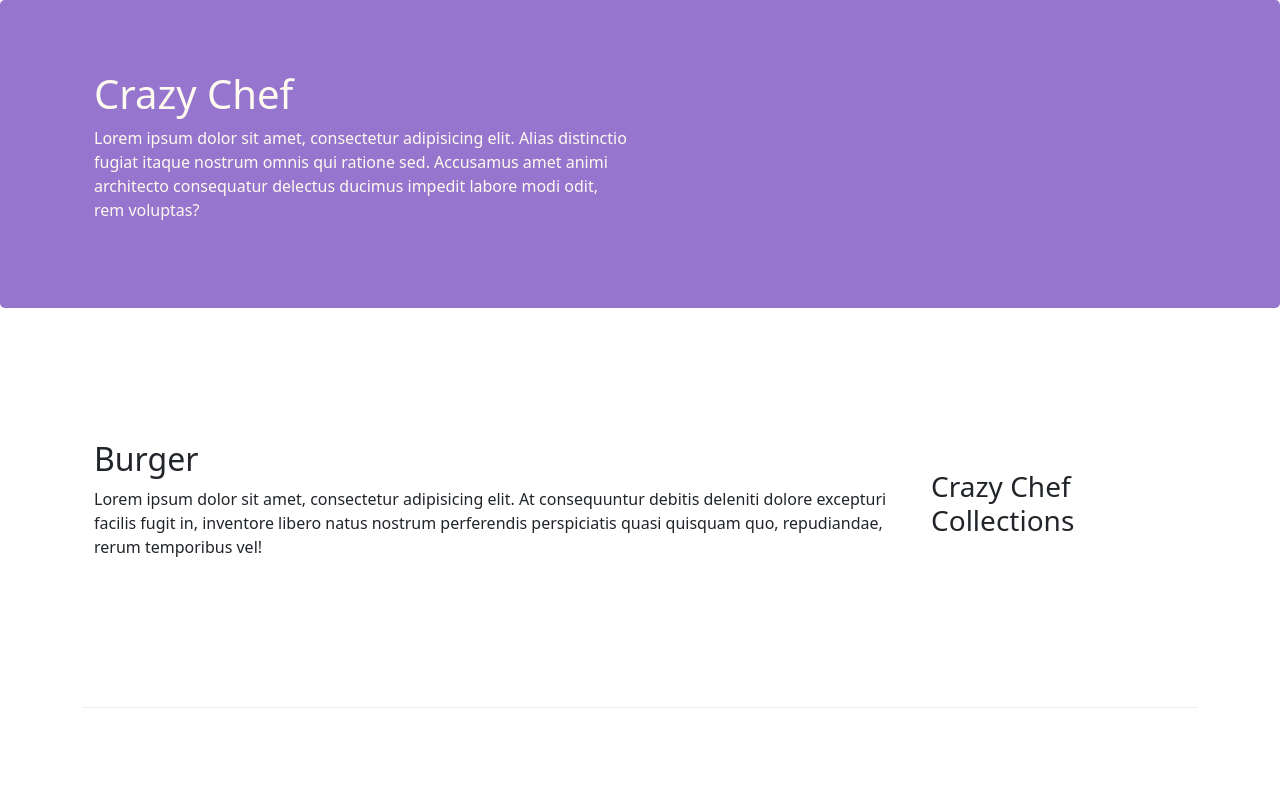
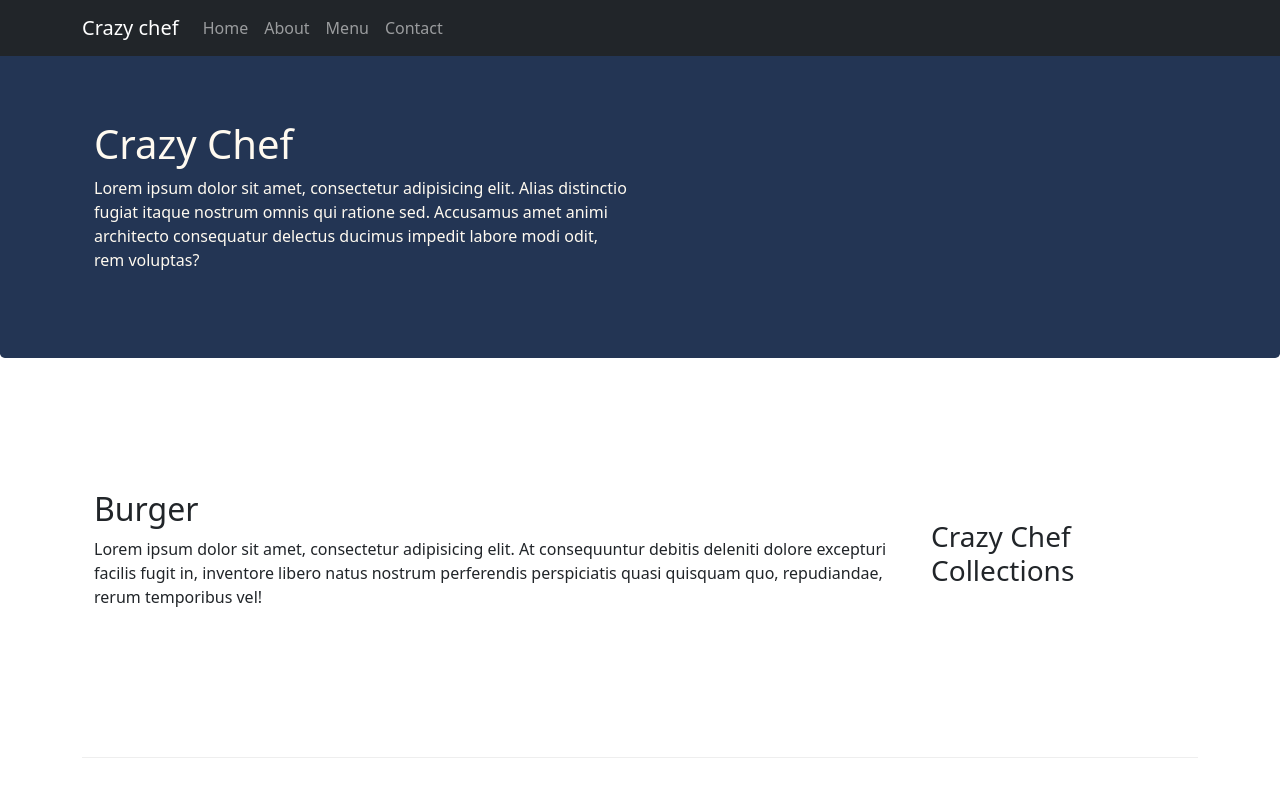
Before and after one commit to RFNshare/bootstrap5, a website: page index.html in a window 1280 px wide. Shown: the top 800 px of the page. Drawn offline with nearby package versions, Linux system fonts and the light colour scheme; files whose address does not match are found by name.

Commit message:
Navbar Added

```diff
--- a/css/styles.css
+++ b/css/styles.css
@@ -1,26 +1,31 @@
 .jumbotron {
-    background-color: #9575CD ;
-    color:floralwhite;
+    background-color: #233554;
+    color: floralwhite;
     padding: 70px 30px;
     margin-bottom: 2rem;
     border-radius: .3rem;
 }
 
 .row-content {
-    margin:0px auto;
+    margin: 0px auto;
     padding: 50px 0px 50px 0px;
     border-bottom: 1px ridge;
-    min-height:400px;
+    min-height: 400px;
 }
 
-.footer{
-    background-color: #D1C4E9;
-    margin:0px auto;
+.footer {
+    background-color: #a8b2d1;
+    margin: 0px auto;
     padding: 20px 0px 20px 0px;
 }
 
-address{
-    font-size:80%;
-    margin:0px;
-    color:#0f0f0f;
+address {
+    font-size: 80%;
+    margin: 0px;
+    color: #0f0f0f;
 }
+
+body {
+    padding-top: 50px;
+    z-index: 0;
+}
--- a/index.html
+++ b/index.html
@@ -12,6 +12,27 @@
     <title>Crazy Chef: Home</title>
 </head>
 <body>
+    <nav class="navbar navbar-dark navbar-expand-sm bg-dark fixed-top">
+        <div class="container">
+            <button aria-controls="navCollapse" aria-expanded="false" class="navbar-toggler"
+                    data-bs-target="#navCollapse"
+                    data-bs-toggle="collapse" type="button">
+                <span class="navbar-toggler-icon"></span>
+            </button>
+            <a class="navbar-brand mr-auto" href="index.html">Crazy chef</a>
+            <div class="collapse navbar-collapse" id="navCollapse">
+                <ul class="navbar-nav mr-auto">
+                    <!--                li.nav-item*4>a.nav-link[href=#]-->
+                    <li class="nav-item active"><a class="nav-link" href="index.html">Home</a></li>
+                    <li class="nav-item"><a class="nav-link" href="aboutus.html">About</a></li>
+                    <li class="nav-item"><a class="nav-link" href="#">Menu</a></li>
+                    <li class="nav-item"><a class="nav-link" href="#">Contact</a></li>
+                </ul>
+            </div>
+
+        </div>
+    </nav>
+
     <header class="jumbotron m-auto">
         <div class="container">
             <div class="row m-auto p-0">
@@ -28,6 +49,7 @@
             </div>
         </div>
     </header>
+
     <div class="container">
         <div class="row m-auto pt-3 pb-3 row-content align-items-center">
             <div class="col-12 col-sm-4 col-md-3 order-sm-last">
@@ -64,14 +86,15 @@
             </div>
         </div>
     </div>
+
     <footer class="footer">
         <div class="container">
             <div class="row">
                 <div class="col-4 offset-1 col-sm-2">
                     <h5>Links</h5>
                     <ul class="list-unstyled">
-                        <li><a href="#">Home</a></li>
-                        <li><a href="#">About</a></li>
+                        <li><a href="index.html">Home</a></li>
+                        <li><a href="aboutus.html">About</a></li>
                         <li><a href="#">Menu</a></li>
                         <li><a href="#">Contact</a></li>
                     </ul>
@@ -104,9 +127,10 @@
             </div>
         </div>
     </footer>
+
     <!-- jQuery first, then Popper.js, then Bootstrap JS. -->
     <script src="node_modules/jquery/dist/jquery.slim.min.js"></script>
     <script src="node_modules/popper.js/dist/umd/popper.min.js"></script>
-    <script src="node_modules/bootstrap/dist/js/bootstrap.min.js"></script>
+    <script src="node_modules/bootstrap/dist/js/bootstrap.min.js"></script> <!-- Scripts -->
 </body>
 </html>
```
Also changed, not shown: aboutus.html (+33 -7 lines).
